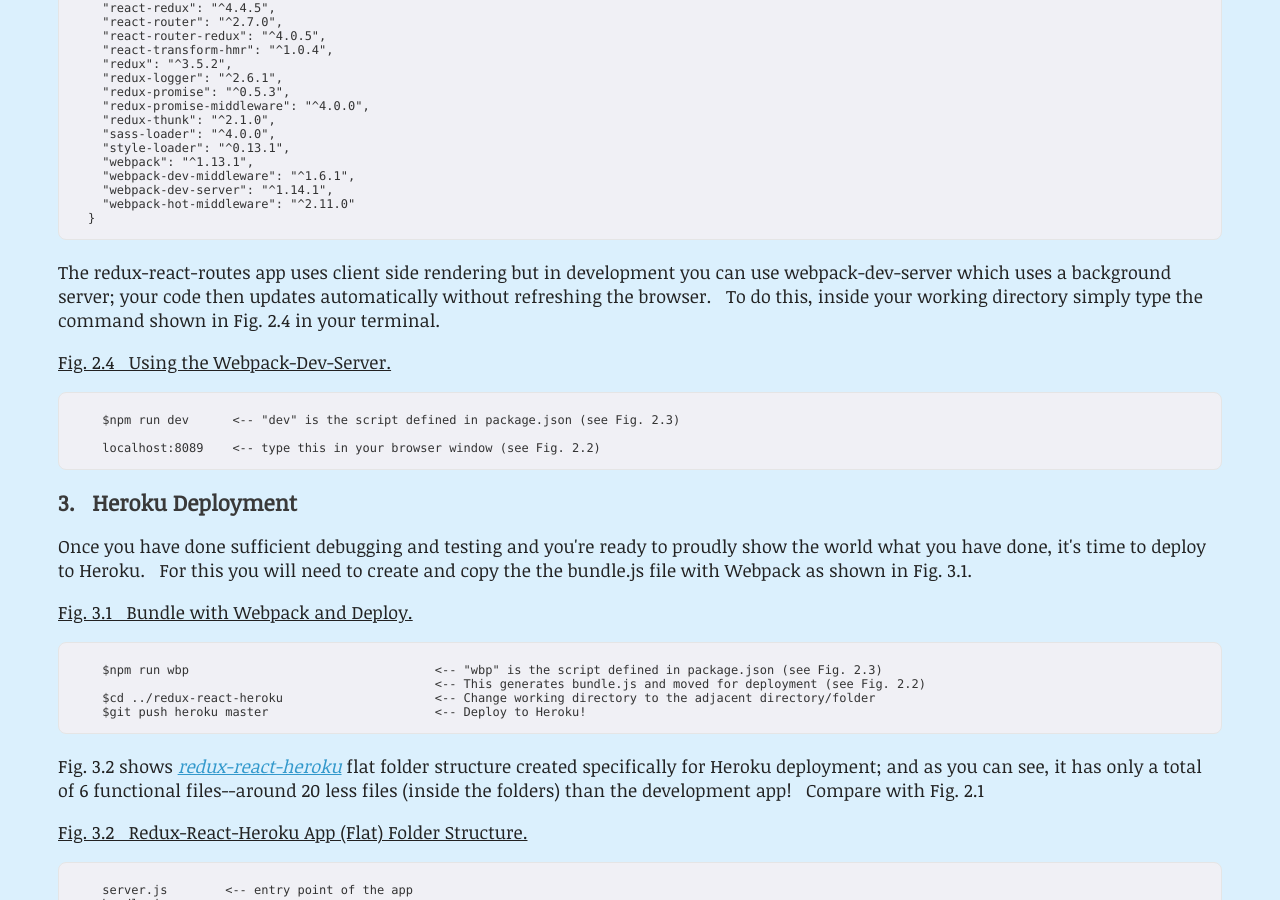
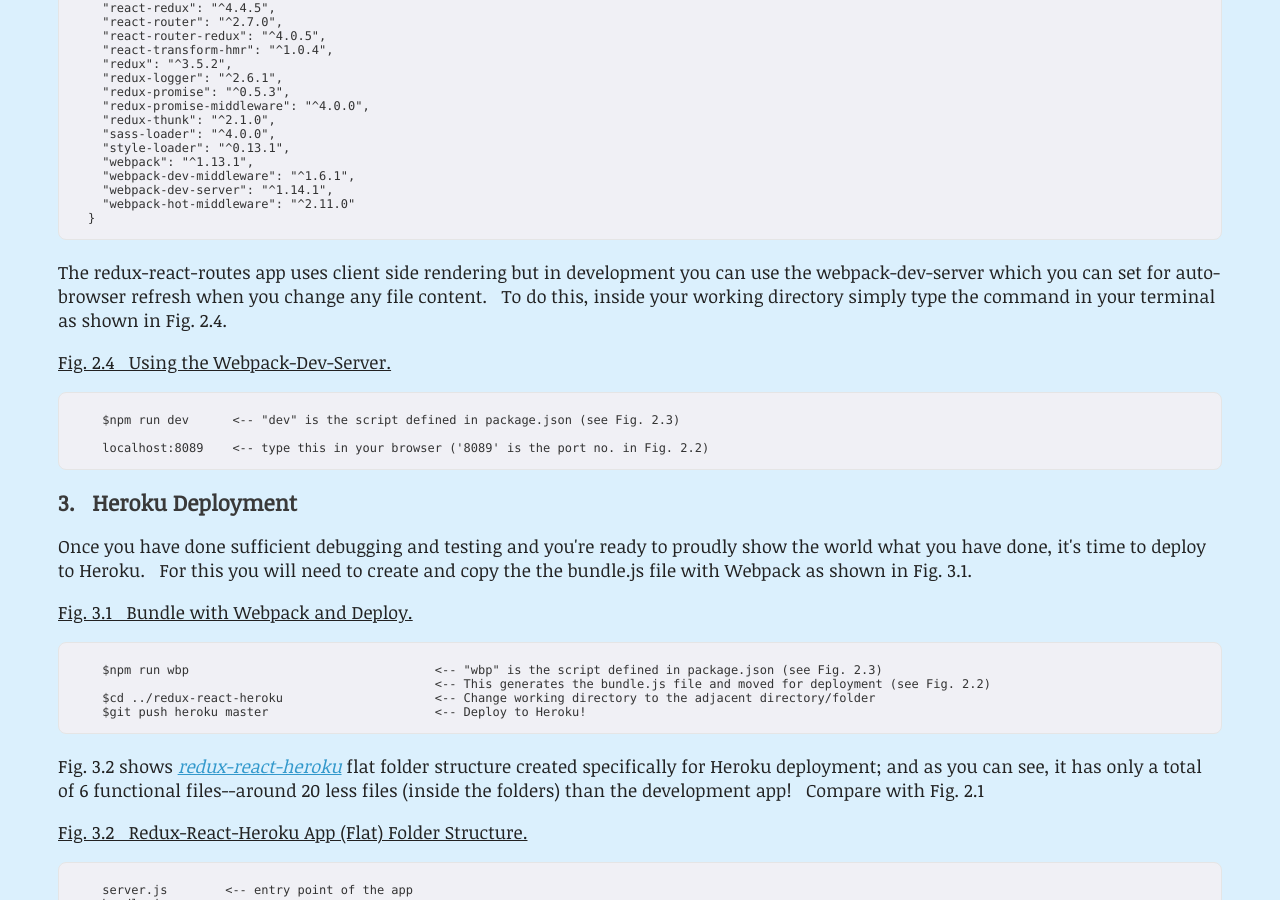
Before and after one commit to rodstaff/rodstaff.github.io, a Jekyll site: the page blog/index.html, which Jekyll copies as it is, in a window 1280 px wide and 900 px high, scrolled down 1787 px. Built offline with Jekyll 4.4.1, drawn with Linux system fonts in a browser that asks for light colours; some of the changed text lies outside the part shown.

Commit message:
modified blog1 view

```diff
--- a/blog/index.html
+++ b/blog/index.html
@@ -122,13 +122,13 @@
     }
  </pre>
 
-        <p>The redux-react-routes app uses client side rendering but in development you can use webpack-dev-server which uses a background server; your code then updates automatically without refreshing the browser.  &nbsp;&nbsp;To do this, inside your working directory simply type the command shown in Fig. 2.4 in your terminal.</p>
+        <p>The redux-react-routes app uses client side rendering but in development you can use the webpack-dev-server which you can set for auto-browser refresh when you change any file content.  &nbsp;&nbsp;To do this, inside your working directory simply type the command in your terminal as shown in Fig. 2.4.</p>
 
       <p><d>Fig. 2.4 &nbsp;&nbsp;Using the Webpack-Dev-Server.</d></p>
  <pre>
       $npm run dev      <-- "dev" is the script defined in package.json (see Fig. 2.3)
 
-      localhost:8089    <-- type this in your browser window (see Fig. 2.2)
+      localhost:8089    <-- type this in your browser ('8089' is the port no. in Fig. 2.2)
  </pre>
 
       <h3>3. &nbsp;&nbsp;Heroku Deployment</h3>
@@ -138,7 +138,7 @@
  <p><d>Fig. 3.1 &nbsp;&nbsp;Bundle with Webpack and Deploy.</d></p>
  <pre>
       $npm run wbp                                  <-- "wbp" is the script defined in package.json (see Fig. 2.3)
-                                                    <-- This generates bundle.js and moved for deployment (see Fig. 2.2)
+                                                    <-- This generates the bundle.js file and moved for deployment (see Fig. 2.2)
       $cd ../redux-react-heroku                     <-- Change working directory to the adjacent directory/folder
       $git push heroku master                       <-- Deploy to Heroku!
  </pre>
```
Also changed, not shown: other parts of blog/index.html (+1 -1 lines).
